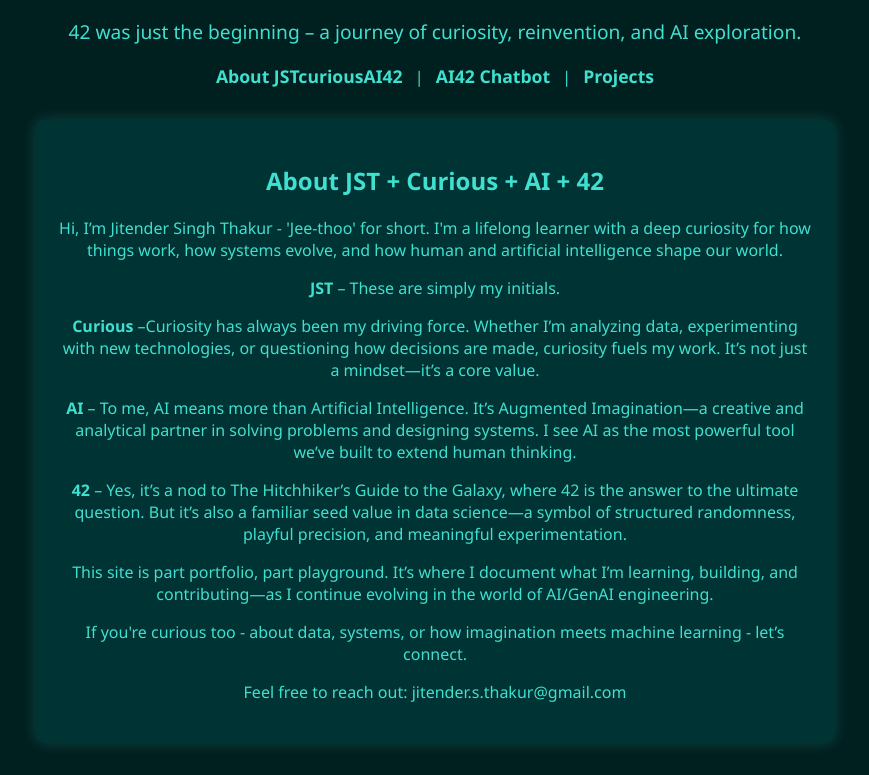
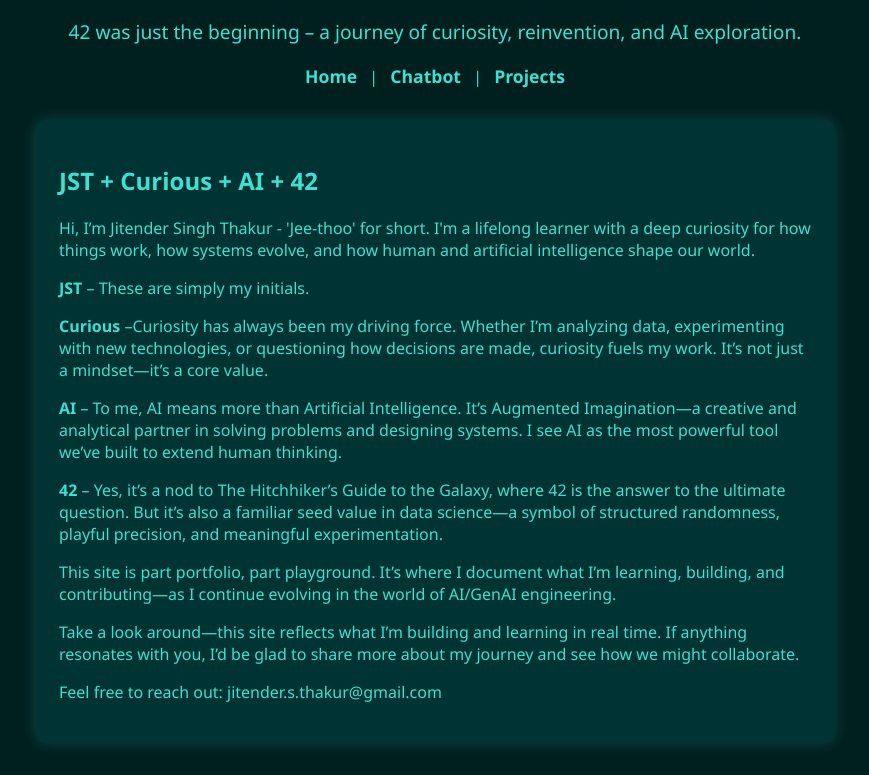
Before and after one commit to JSTcurious/jstcurious-portfolio, a plain HTML site: page templates/index.html in a window 1280 px wide. Shown: the part 124-899 px from the top of the page, without its empty margins (205-1074 px from the left). Drawn offline with Linux system fonts and the light colour scheme.

Commit message:
Updates to page design

```diff
--- a/templates/index.html
+++ b/templates/index.html
@@ -26,14 +26,13 @@
     <p class="tagline">42 was just the beginning – a journey of curiosity, reinvention, and AI exploration.</p>
 
     <nav class="navbar">
-      <a href="/">About JSTcuriousAI42</a> |
-      <a href="/chat" target="_blank">AI42 Chatbot</a> |
+      <a href="/">Home</a> |
+      <a href="/chat" target="_self">Chatbot</a> |
       <a href="/projects">Projects</a>
     </nav>
 
-
-<section class="about">
-  <h2>About JST + Curious + AI + 42</h2>
+    <section class="about" style="text-align: left;">
+      <h2>JST + Curious + AI + 42</h2>
       <p>Hi, I’m Jitender Singh Thakur - 'Jee-thoo' for short. I'm a lifelong learner with a deep curiosity for how things work, how systems evolve, and how human and artificial intelligence shape our world.</p>
 
       <p><strong>JST</strong> – These are simply my initials.</p>
@@ -46,10 +45,9 @@
 
       <p>This site is part portfolio, part playground. It’s where I document what I’m learning, building, and contributing—as I continue evolving in the world of AI/GenAI engineering.</p>
 
-  <p>If you're curious too - about data, systems, or how imagination meets machine learning - let’s connect. </p>
+      <p>Take a look around—this site reflects what I’m building and learning in real time. If anything resonates with you, I’d be glad to share more about my journey and see how we might collaborate.</p>
       <p>Feel free to reach out: jitender.s.thakur@gmail.com</p>
     </section>
-
   </div>
 </body>
 </html>
```
Also changed, not shown: templates/chat.html (+2 -2 lines), templates/projects.html (+2 -2 lines). Lines whose indentation alone changed are shown as unchanged.
